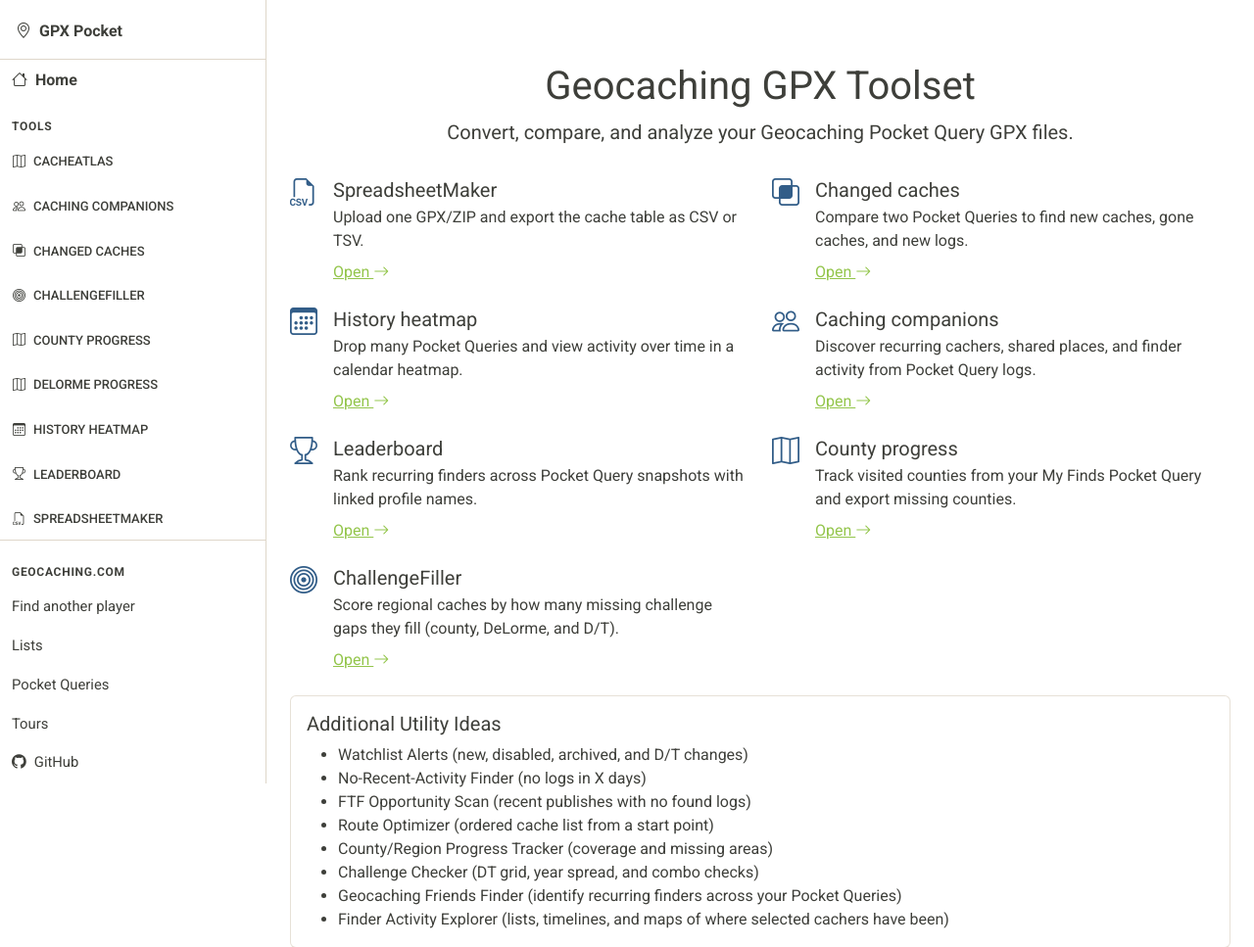
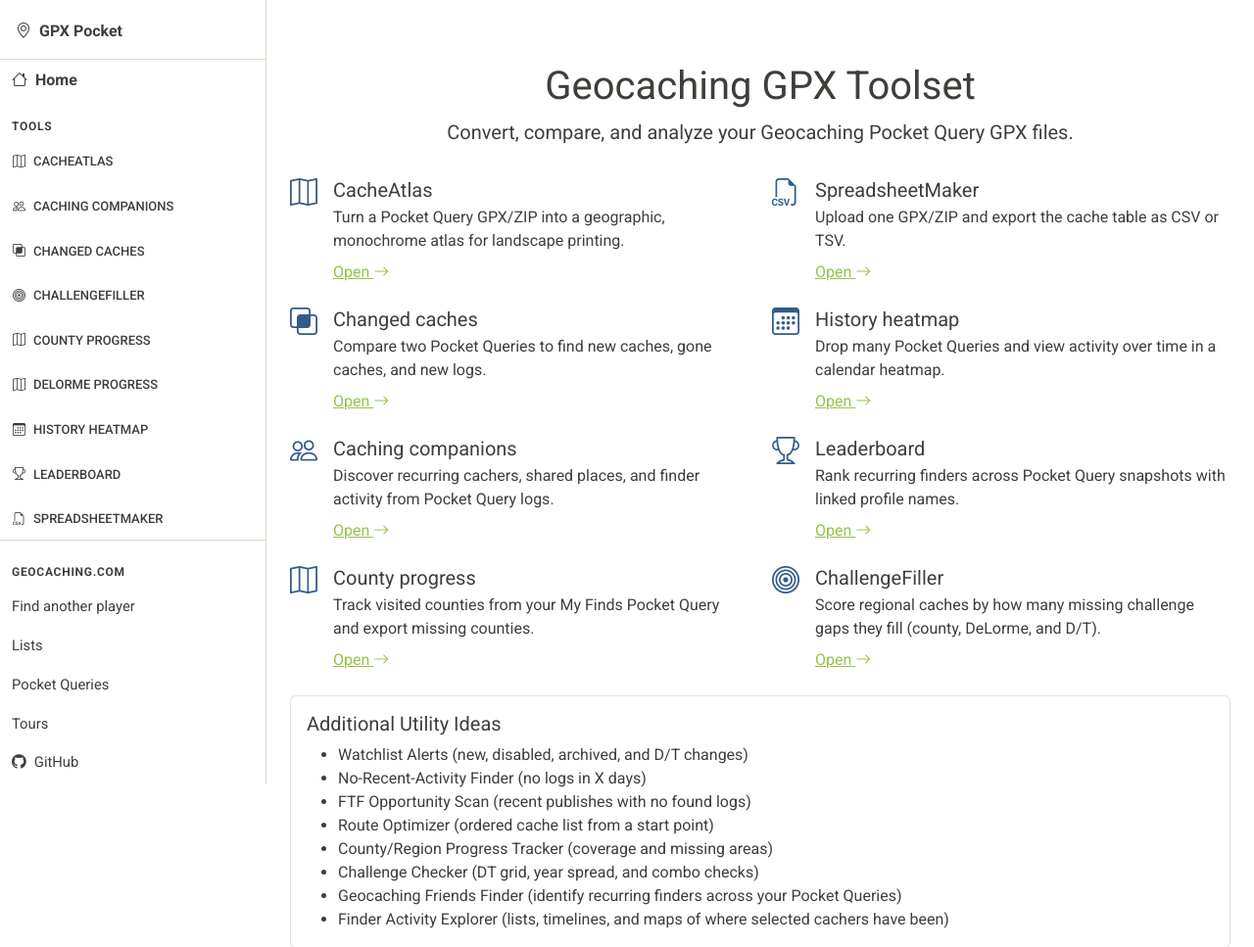
Before and after one commit to mymaestro/gpxpocket, a PHP site: page / in a window 1280 px wide. Shown: the top 967 px of the page at 98% size. Run offline with PHP 8.4, Linux system fonts and the light colour scheme; some libraries are stand-ins or nearby versions.

Commit message:
Add cacheatlas to the home page

```diff
--- a/index.php
+++ b/index.php
@@ -15,6 +15,17 @@ renderPageStart(array(
 </section>
 <div class="mx-auto" style="max-width: 1100px;">
       <div class="row row-cols-1 row-cols-md-2 g-4 mb-4">
+        <div class="col">
+          <div class="d-flex align-items-start gap-3">
+            <div class="fs-3 lh-1 text-primary"><i class="bi bi-map"></i></div>
+            <div>
+              <h5 class="mb-1">CacheAtlas</h5>
+              <p class="mb-2">Turn a Pocket Query GPX/ZIP into a geographic, monochrome atlas for landscape printing.</p>
+              <a href="./gpxroadbook.php" class="icon-link">Open <i class="bi bi-arrow-right"></i></a>
+            </div>
+          </div>
+        </div>
+
         <div class="col">
           <div class="d-flex align-items-start gap-3">
             <div class="fs-3 lh-1 text-primary"><i class="bi bi-filetype-csv"></i></div>
```
